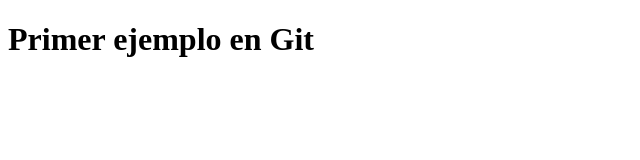
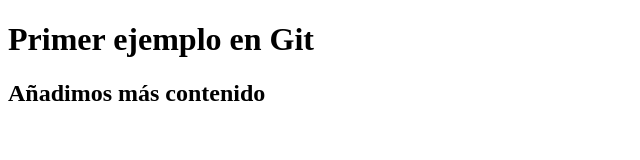
Before and after one commit to jmateutic/EjercicioGit2, a plain HTML site: page index.html in a window 1280 px wide. Shown: the whole page, without its empty margins (0-640 px from the left). Drawn offline with Linux system fonts and the light colour scheme.

Commit message:
Segundo commit

```diff
--- a/index.html
+++ b/index.html
@@ -7,6 +7,6 @@
   <body>
     <h1> Primer ejemplo en Git </h1>
 
-
+    <h2> Añadimos más contenido </h2>
   </body>
 </html>
```
